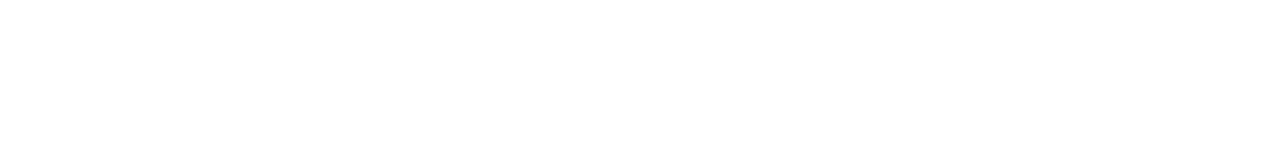
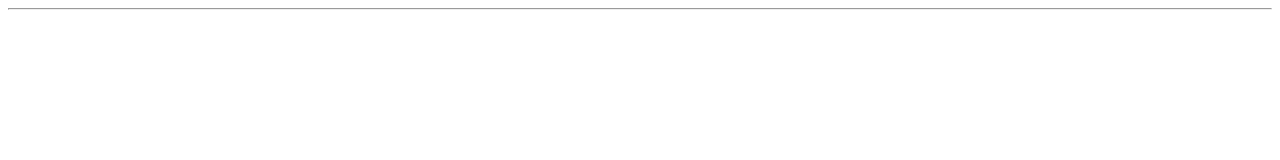
Before and after one commit to Korte12/alkotasok, a plain HTML site: page index.html in a window 1280 px wide. Drawn offline with Linux system fonts and the light colour scheme.

Commit message:
div struktura oop

```diff
--- a/index.html
+++ b/index.html
@@ -9,4 +9,6 @@
 
 </body>
 <script src="main.js"></script>
+<script src="oop/area.js"></script>
+<script src="oop/main.js"></script>
 </html>
--- a/oop/area.js
+++ b/oop/area.js
@@ -0,0 +1,20 @@
+class Area{ //Létrehozzuk az area classt
+
+    /**
+     * @param {string} Area //Ez egy classname-t vár értékként
+     */
+
+     constructor(Area){ //a className-t átadjuk a constructor-nak
+         let container = document.querySelector('.containeroop'); //,,Kiválasztjuk" a containeroop classt
+         if(!container){ //Ha nincs ilyen akkor hozzuk létre
+             container = document.createElement('div'); //Létrehozom a divet
+             container.className = 'contaieroop'; //Adunk egy classname-t
+             document.body.appendChild(container); //Hozzá appendelem a body-hoz
+         }
+         const div = document.createElement('div'); //Létrehozom a divet
+         div.className = Area; //Adunk egy classname-t
+         container.appendChild(div); //Hozzá appendelem a container-hez
+     }
+
+
+ }
--- a/oop/main.js
+++ b/oop/main.js
@@ -0,0 +1,7 @@
+const createSeparator = document.createElement('hr'); //Létrehozunk egy elválasztót
+
+document.body.appendChild(createSeparator); //Hozzá appendelem a body-hoz
+
+const tableArea = new Area('table'); //Létrehozunk egy area objektumot ami a table-t hozza létre
+
+const formArea = new Area('form');  //Létrehozunk egy area objektumot ami a formt-t hozza létre
```
